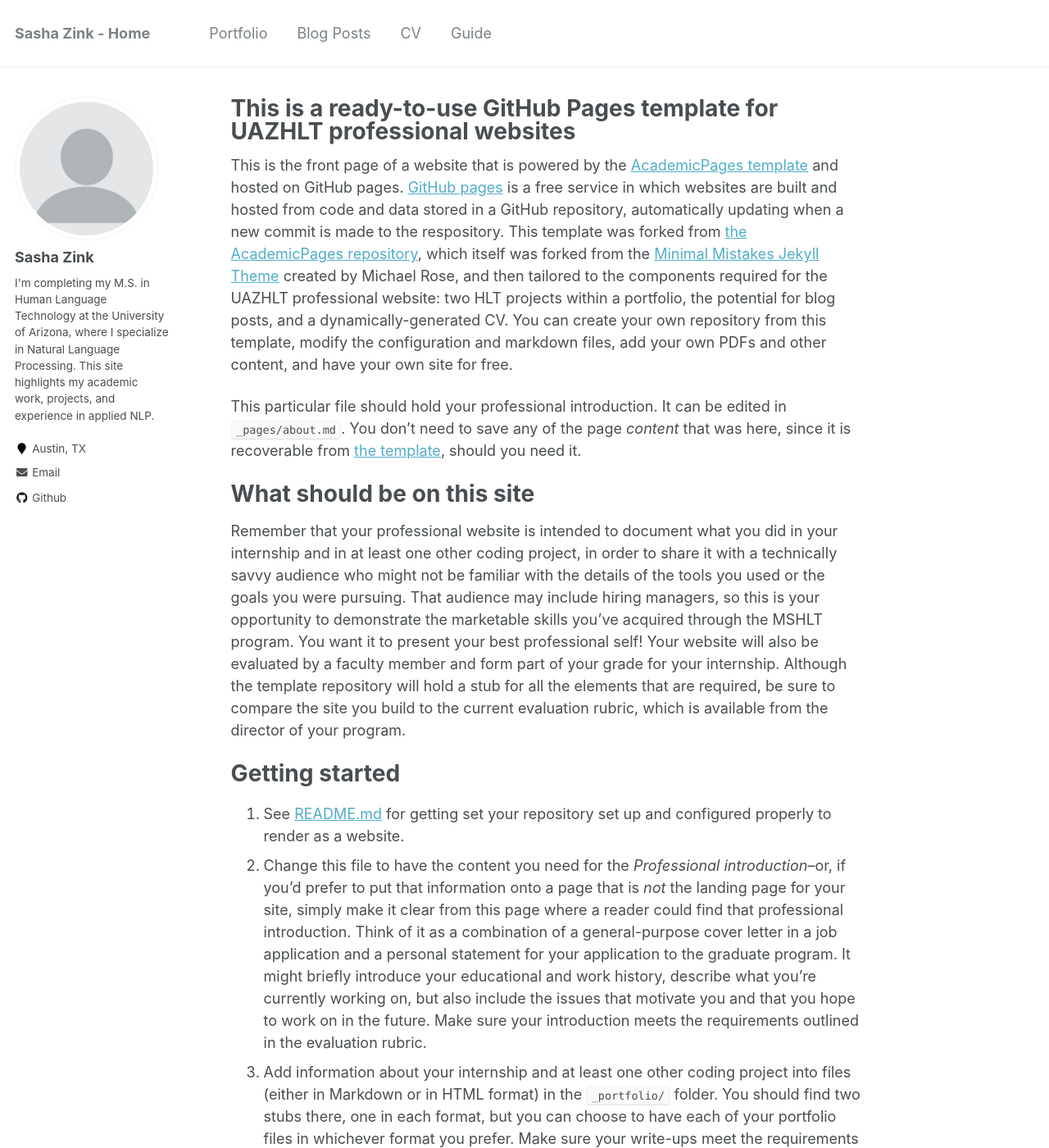
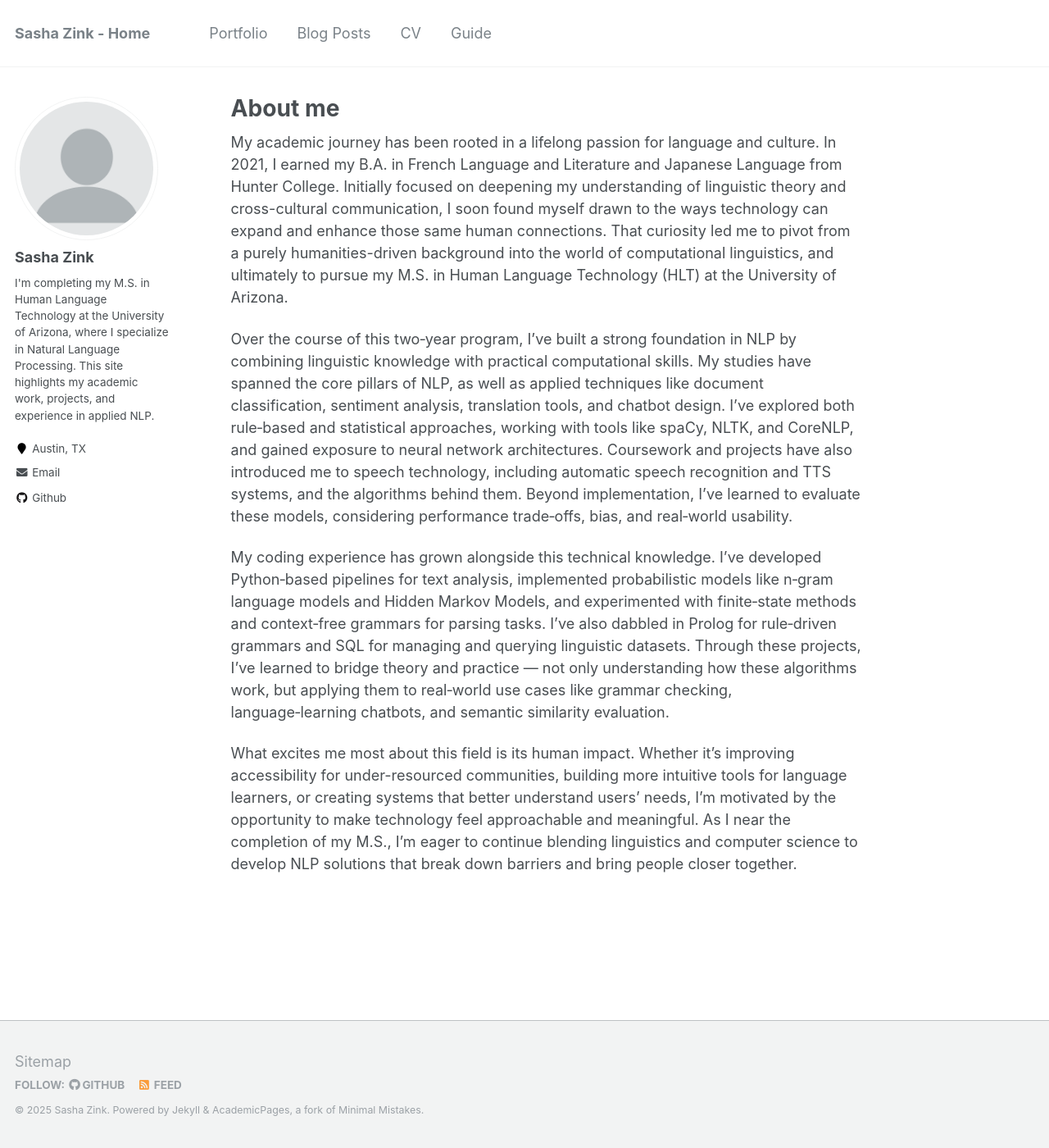
Before and after one commit to sshzink/sshzink.github.io, a Jekyll site: the page built from _pages/about.md, in a window 1280 px wide and 1400 px high. Shown: the whole window at 82% size. Built offline with Jekyll 4.4.1, drawn with Linux system fonts in a browser that asks for light colours; some of the changed text lies outside the part shown.

Commit message:
Update about.md

```diff
--- a/_pages/about.md
+++ b/_pages/about.md
@@ -1,6 +1,6 @@
 ---
 permalink: /
-title: "This is a ready-to-use GitHub Pages template for UAZHLT professional websites"
+title: "About me"
 excerpt: "About me"
 author_profile: true
 redirect_from:
@@ -8,38 +8,10 @@ redirect_from:
   - /about.html
 ---
 
-This is the front page of a website that is powered by the [AcademicPages template](https://github.com/academicpages/academicpages.github.io) and hosted on GitHub pages. [GitHub pages](https://pages.github.com) is a free service in which websites are built and hosted from code and data stored in a GitHub repository, automatically updating when a new commit is made to the respository. This template was forked from [the AcademicPages repository](https://github.com/academicpages/academicpages.github.io), which itself was forked from the [Minimal Mistakes Jekyll Theme](https://mmistakes.github.io/minimal-mistakes/) created by Michael Rose, and then tailored to the components required for the UAZHLT professional website: two HLT projects within a portfolio, the potential for blog posts, and a dynamically-generated CV. You can create your own repository from this template, modify the configuration and markdown files, add your own PDFs and other content, and have your own site for free.
+My academic journey has been rooted in a lifelong passion for language and culture. In 2021, I earned my B.A. in French Language and Literature and Japanese Language from Hunter College. Initially focused on deepening my understanding of linguistic theory and cross-cultural communication, I soon found myself drawn to the ways technology can expand and enhance those same human connections. That curiosity led me to pivot from a purely humanities-driven background into the world of computational linguistics, and ultimately to pursue my M.S. in Human Language Technology (HLT) at the University of Arizona.
 
-This particular file should hold your professional introduction. It can be edited in `_pages/about.md`. You don't need to save any of the page *content* that was here, since it is recoverable from [the template](https://github.com/uazhlt/professionalGHpages.github.io), should you need it.
+Over the course of this two‑year program, I’ve built a strong foundation in NLP by combining linguistic knowledge with practical computational skills. My studies have spanned the core pillars of NLP, as well as applied techniques like document classification, sentiment analysis, translation tools, and chatbot design. I’ve explored both rule‑based and statistical approaches, working with tools like spaCy, NLTK, and CoreNLP, and gained exposure to neural network architectures. Coursework and projects have also introduced me to speech technology, including automatic speech recognition and TTS systems, and the algorithms behind them. Beyond implementation, I’ve learned to evaluate these models, considering performance trade‑offs, bias, and real‑world usability.
 
-What should be on this site
-======
-Remember that your professional website is intended to document what you did in your internship and in at least one other coding project, in order to share it with a technically savvy audience who might not be familiar with the details of the tools you used or the goals you were pursuing. That audience may include hiring managers, so this is your opportunity to demonstrate the marketable skills you've acquired through the MSHLT program. You want it to present your best professional self! Your website will also be evaluated by a faculty member and form part of your grade for your internship. Although the template repository will hold a stub for all the elements that are required, be sure to compare the site you build to the current evaluation rubric, which is available from the director of your program.
+My coding experience has grown alongside this technical knowledge. I’ve developed Python‑based pipelines for text analysis, implemented probabilistic models like n‑gram language models and Hidden Markov Models, and experimented with finite‑state methods and context‑free grammars for parsing tasks. I’ve also dabbled in Prolog for rule‑driven grammars and SQL for managing and querying linguistic datasets. Through these projects, I’ve learned to bridge theory and practice — not only understanding how these algorithms work, but applying them to real‑world use cases like grammar checking, language‑learning chatbots, and semantic similarity evaluation.
 
-Getting started
-======
-1. See [README.md](https://github.com/uazhlt/professionalGHpages.github.io/blob/main/README.md) for getting set your repository set up and configured properly to render as a website.
-1. Change this file to have the content you need for the *Professional introduction*--or, if you'd prefer to put that information onto a page that is *not* the landing page for your site, simply make it clear from this page where a reader could find that professional introduction. Think of it as a combination of a general-purpose cover letter in a job application and a personal statement for your application to the graduate program. It might briefly introduce your educational and work history, describe what you're currently working on, but also include the issues that motivate you and that you hope to work on in the future. Make sure your introduction meets the requirements outlined in the evaluation rubric.
-1. Add information about your internship and at least one other coding project into files (either in Markdown or in HTML format) in the `_portfolio/` folder. You should find two stubs there, one in each format, but you can choose to have each of your portfolio files in whichever format you prefer. Make sure your write-ups meet the requirements outlined in the evaluation rubric.
-1. Add the information that you'd like to have on your CV into `_pages/cv.md`. Make sure your CV meets the requirements outlined in the evaluation rubric.
-
-Be sure to complete this information and submit your URL to the faculty evaluator by the deadline each term. The evaluator will prepare a feedback sheet for you to indicate how your site scored relative to the rubric. If there are significant points that need to be improved, you want to ensure you have time to receive that feedback and implement any revisions before the end of the term.
-
-Site-wide configuration
-------
-The main configuration file for the site is in the base directory in [_config.yml](https://github.com/academicpages/academicpages.github.io/blob/master/_config.yml), which defines the content in the sidebars and other site-wide features. You will need to replace the default values there with ones about yourself and your site's github repository; read this file carefully to make sure you've updated them all. The configuration file for the top menu is in [_data/navigation.yml](https://github.com/academicpages/academicpages.github.io/blob/master/_data/navigation.yml). For example, if you want to add a section for *Talks* back into the site, you can add a navbar item for that (in navigation.yml) to add them back into the header. Make sure there's still a `talks.html` file in the _pages directory, and then add files for individual talks in the _talks directory. You'll follow a similar process to restore other navbar items or create your own.
-
-Create content & metadata
-------
-For site content, there is one markdown file for each type of content, which are stored in directories like _publications, _talks, _posts, _teaching, or _pages. For this template, only the _posts and _portfolio directories have been kept, but you can see the [original AcademicPages repository](https://github.com/academicpages/academicpages.github.io) for an example, if you'd like to add any of those categories back in.
-
-If you choose to add some of these categories back to your site, you may find a lot of useful utilities to make updates to the site information work more smoothly. For example, each talk is a markdown file in the [_talks directory](https://github.com/academicpages/academicpages.github.io/tree/master/_talks). At the top of each markdown file is structured data in YAML about the talk, which the theme will parse to do lots of cool stuff. The same structured data about a talk is used to generate the list of talks on the [Talks page](https://academicpages.github.io/talks), each [individual page](https://academicpages.github.io/talks/2012-03-01-talk-1) for specific talks, the talks section for the [CV page](https://academicpages.github.io/cv), and the [map of places you've given a talk](https://academicpages.github.io/talkmap.html) (if you run this [python file](https://github.com/academicpages/academicpages.github.io/blob/master/talkmap.py) or [Jupyter notebook](https://github.com/academicpages/academicpages.github.io/blob/master/talkmap.ipynb), which creates the HTML for the map based on the contents of the _talks directory).
-
-**Markdown generator**
-
-The creator of the AcademicPages template has also created [a set of Jupyter notebooks](https://github.com/academicpages/academicpages.github.io/tree/master/markdown_generator
-) that converts a CSV containing structured data about talks or presentations into individual markdown files that will be properly formatted for the AcademicPages template. The sample CSVs in that directory are the ones used to create the site at stuartgeiger.com. His usual workflow is to keep a spreadsheet of publications and talks, then run the code in these notebooks to generate the markdown files, then commit and push them to the GitHub repository.
-
-For more info
-------
-More info about configuring AcademicPages can be found in [the guide](https://academicpages.github.io/markdown/). The [guides for the Minimal Mistakes theme](https://mmistakes.github.io/minimal-mistakes/docs/configuration/) (which this theme was forked from) might also be helpful.
+What excites me most about this field is its human impact. Whether it’s improving accessibility for under-resourced communities, building more intuitive tools for language learners, or creating systems that better understand users’ needs, I’m motivated by the opportunity to make technology feel approachable and meaningful. As I near the completion of my M.S., I’m eager to continue blending linguistics and computer science to develop NLP solutions that break down barriers and bring people closer together.
```
